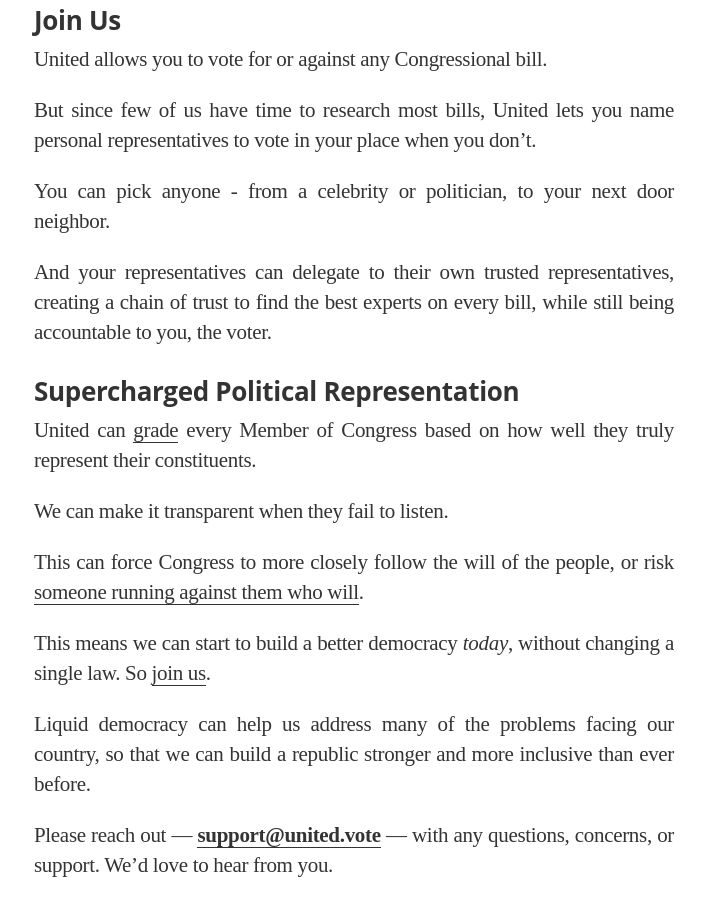
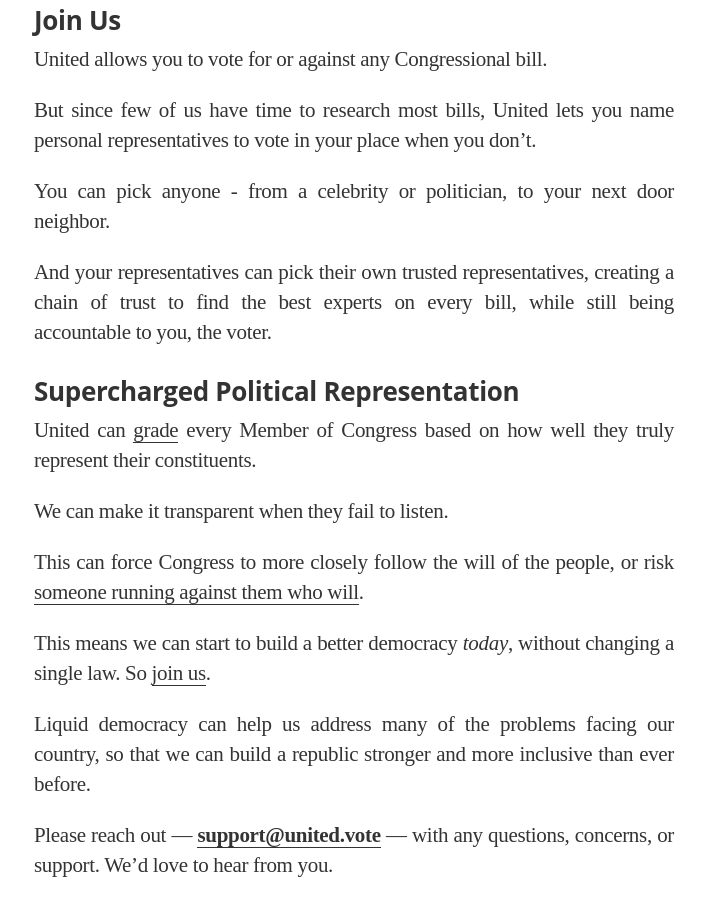
Before and after one commit to voteliquid/blog, a Jekyll site: the page built from _posts/2017-11-06-announcing-united-vote.md, in a window 1280 px wide and 900 px high, scrolled down 1237 px. Shown: the whole window, without its empty margins (286-992 px from the left). Built offline with Jekyll 4.4.1, drawn with Linux system fonts in a browser that asks for light colours; nearby versions of some CDN libraries; some web fonts are replaced.

Commit message:
Remove 'delegate' from 'Introducing United.vote' post

```diff
--- a/_posts/2017-11-06-announcing-united-vote.md
+++ b/_posts/2017-11-06-announcing-united-vote.md
@@ -37,7 +37,7 @@
 
 You can pick anyone - from a celebrity or politician, to your next door neighbor.
 
-And your representatives can delegate to their own trusted representatives, creating a chain of trust to find the best experts on every bill, while still being accountable to you, the voter.
+And your representatives can pick their own trusted representatives, creating a chain of trust to find the best experts on every bill, while still being accountable to you, the voter.
 
 ### Supercharged Political Representation
 
```
